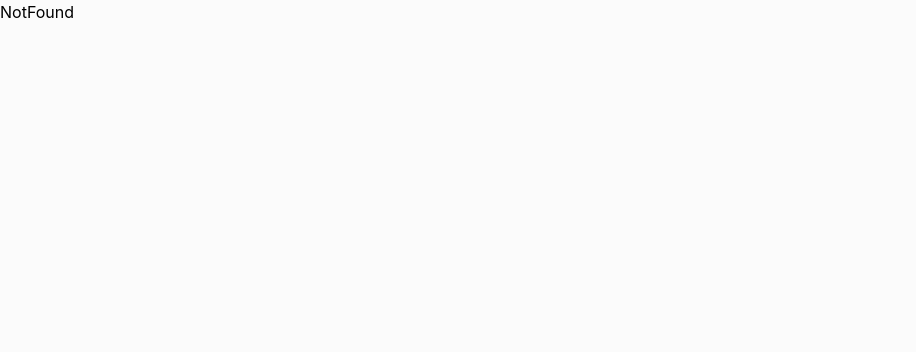
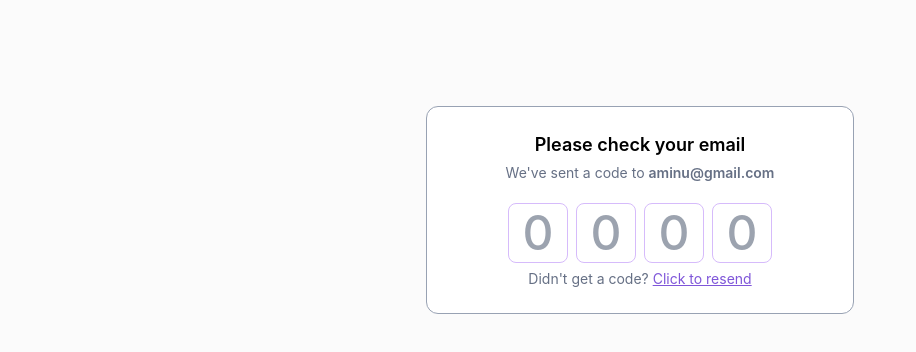
Before and after one commit to Shurrd/stutern-hackaton-air-quality, a React (Create React App) app: page /verify-email in a window 1280 px wide. Before the commit this address had no page. Shown: the top 352 px of the page, without its empty margins (0-916 px from the left). Built offline with nearby package versions, Linux system fonts and the light colour scheme; the HTML template or start-up script is replaced by a standard one.

Commit message:
email confirmation initial set up

```diff
--- a/package.json
+++ b/package.json
@@ -10,6 +10,7 @@
     "react": "^18.2.0",
     "react-dom": "^18.2.0",
     "react-loader-spinner": "^5.4.5",
+    "react-otp-input": "^3.1.0",
     "react-router-dom": "^6.19.0",
     "react-scripts": "5.0.1",
     "web-vitals": "^2.1.4",
--- a/src/components/Inputs/InputBox.jsx
+++ b/src/components/Inputs/InputBox.jsx
@@ -20,7 +20,7 @@ const InputBox = ({
         {label || ''}
       </label>
       <Field
-        className='border border-input rounded-md px-[14px] py-2.5 outline-0 text-[#101828]'
+        className='border border-input rounded-lg px-[14px] py-2.5 outline-0 text-[#101828]'
         type={type}
         id={id}
         name={name}
--- a/src/config/AllRoutes.jsx
+++ b/src/config/AllRoutes.jsx
@@ -2,6 +2,7 @@ import React, { lazy, Suspense } from 'react';
 import { BrowserRouter, Routes, Route } from 'react-router-dom';
 import PageLoader from '../components/loader/PageLoader';
 import Layout from '../layout/Layout';
+import EmailConfirmation from '../pages/auth/EmailConfirmation';
 
 const AllRoutes = () => {
   const NotFound = lazy(() => import('../pages/notFound/NotFound'));
@@ -25,6 +26,7 @@ const AllRoutes = () => {
           <Route path='/dashboard' element={<Overview />} />
           <Route path='/login' element={<Login />} />
           <Route path='/signup' element={<Signup />} />
+          <Route path='/verify-email' element={<EmailConfirmation />} />
           <Route path='*' element={<NotFound />} />
         </Routes>
       </BrowserRouter>
--- a/src/pages/auth/EmailConfirmation.jsx
+++ b/src/pages/auth/EmailConfirmation.jsx
@@ -1,14 +1,41 @@
-import React from 'react';
+import React, { useState } from 'react';
+import OtpInput from 'react-otp-input';
 
 const EmailConfirmation = () => {
+  const [otp, setOtp] = useState('');
+
   return (
     <div className='bg-white mt-[106px] max-w-[428px] m-auto p-6 sm:border sm:border-[#98A2B3] sm:rounded-xl'>
       <div className='text-center flex flex-col gap-1 items-center justify-center'>
-        <h1>Please check your email</h1>
-        <p>
-          We've sent a code to <span>aminu@gmail.com</span>
+        <h1 className='font-semibold text-lg'>Please check your email</h1>
+        <p className='text-[#667085] text-sm'>
+          We've sent a code to{' '}
+          <span className='font-semibold'>aminu@gmail.com</span>
         </p>
       </div>
+      <div className='m-auto mt-5 mb-1.5'>
+        <OtpInput
+          containerStyle={'justify-center gap-2'}
+          inputStyle={{
+            height: '60px',
+            width: '60px',
+          }}
+          value={otp}
+          onChange={setOtp}
+          numInputs={4}
+          renderInput={(props) => (
+            <input
+              {...props}
+              placeholder='0'
+              className='font-medium text-[3rem] border border-border text-primary rounded-lg w-16'
+            />
+          )}
+        />
+      </div>
+      <p className='text-[#667085] text-sm text-center'>
+        Didn't get a code?{' '}
+        <span className='text-primary underline'>Click to resend</span>
+      </p>
     </div>
   );
 };
--- a/tailwind.config.js
+++ b/tailwind.config.js
@@ -2,7 +2,19 @@
 module.exports = {
   content: ['./src/**/*.{js,jsx,ts,tsx}'],
   theme: {
-    extend: {},
+    extend: {
+      colors: {
+        // Extend the border color
+        border: '#D6BBFB',
+        gray: '#D0D5DD',
+        // 'border-dark': 'hsl(256, 60%, 80%)', // Adjust the values as needed
+
+        // Extend the primary color
+        primary: '#7F56D9',
+        // 'primary-light': 'hsl(256, 80%, 70%)', // Adjust the values as needed
+        // 'primary-dark': 'hsl(256, 80%, 40%)', // Adjust the values as needed
+      },
+    },
   },
   plugins: [],
 };
```
Also changed, not shown: 1 other file (tests, documents, lock files or other folders).
